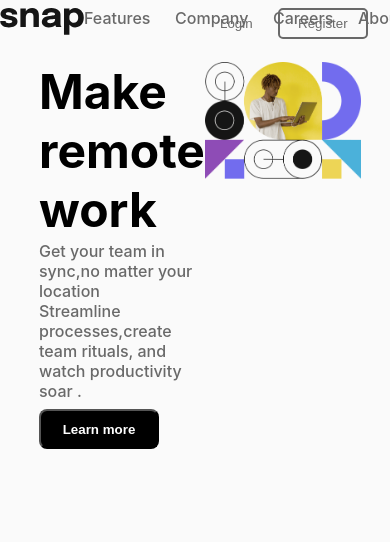
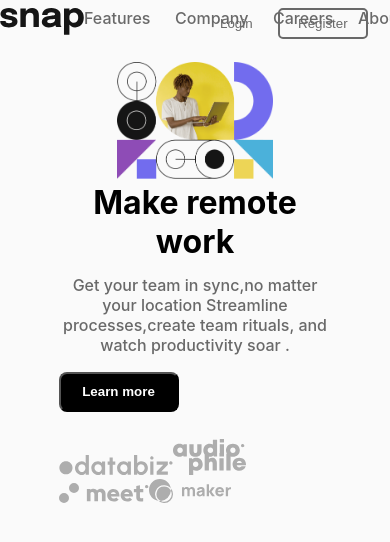
Before and after one commit to Reda-Hammada/snap-app, a React (Create React App) app: page / in a window 390 px wide. Shown: the top 542 px of the page. Built offline with nearby package versions, Linux system fonts and the light colour scheme.

Commit message:
responsive partialy done

```diff
--- a/src/components/Hero.css
+++ b/src/components/Hero.css
@@ -11,7 +11,7 @@
 
     width: 100%;
     margin-left: 10%;
-    margin-right: auto;
+    margin-right: 10%;
     margin-top: 6%;
 
  }
@@ -30,13 +30,13 @@
  .main_container .heading_images_container p {
 
      color: var( --Medium-Gray);
-     margin-top: 1%;
+     margin-top: 5%;
  }
 
 
  .main_container .heading_images_container button {
     color:#fff;
-    margin-top: 5%;
+    margin-top: 6%;
     background-color: #000;
     font-weight: 700;
     border-radius: 8px;
@@ -59,3 +59,55 @@
 
     width: 40vw;
  }
+
+ .images_container {
+
+  margin-top:  10%;
+ }
+
+
+ /* responsive */
+
+@media screen  and (max-width:840px){
+
+    .heading_images_container {
+
+        display: flex;
+        flex-direction: column-reverse;
+        align-items: center;
+        width: 100%;
+     }
+
+     .main_container {
+
+        width: 100%;
+        margin-left: auto;
+        margin-right: auto;
+     }
+
+     .heading_images_container {
+
+       width:  100%;
+     }
+
+     .main_container .heading_images_container h1 {
+
+        text-align: center;
+        font-size: 2rem;
+     }
+
+     .main_container .heading_images_container p{
+
+        text-align: center;
+     }
+
+     .main_container .heading_images button{
+
+        text-align: center;
+     }
+
+
+
+
+
+}
--- a/src/components/Hero.jsx
+++ b/src/components/Hero.jsx
@@ -1,29 +1,36 @@
 import React, { useState,useEffect } from 'react'
 import imageDesktop from '../images/image-hero-desktop.png';
 import imageMobile from '../images/image-hero-mobile.png';
+import databiz  from '../images/client-databiz.svg';
+import audiophile from '../images/client-audiophile.svg';
+import maker from '../images/client-maker.svg';
+import meet from '../images/client-meet.svg';
 
 function Hero() {
 
     const [mobile, matchScreen] = useState(
-        window.matchMedia("min-width: 344px )").mobile
+        window.matchMedia("max-width: 840px )").mobile
         );
     useEffect(()=>{
 
-        window.matchMedia("(min-width: 344px )")
-        .addEventListener('change', e => matchScreen(e.mobile));
+        window.matchMedia("(max-width: 840px )")
+        .addEventListener('change', e => matchScreen(e.matches));
     },[])
 
   return (
     <main className='main_container '>
         <div className='heading_images_container'>
             <div className='heading_images'>
-                <h1>Make<br></br>remote work</h1>
-                <p>Get your team in sync,no matter your location<br></br>
-                    Streamline processes,create team rituals, and<br></br>
+                <h1>Make remote work</h1>
+                <p>Get your team in sync,no matter your location
+                    Streamline processes,create team rituals, and
                     watch productivity soar .</p>
                 <button>Learn more</button>
-                <div>
-
+                <div className='images_container'>
+                    <img src={databiz} alt='databiz svg' />
+                    <img src={audiophile} alt ='audiophile svg'/>
+                    <img src={meet} alt='meet svg' />
+                    <img src={maker} alt='maker svg' />
                 </div>
             </div>
             <div className='hero_image_container'>
```
